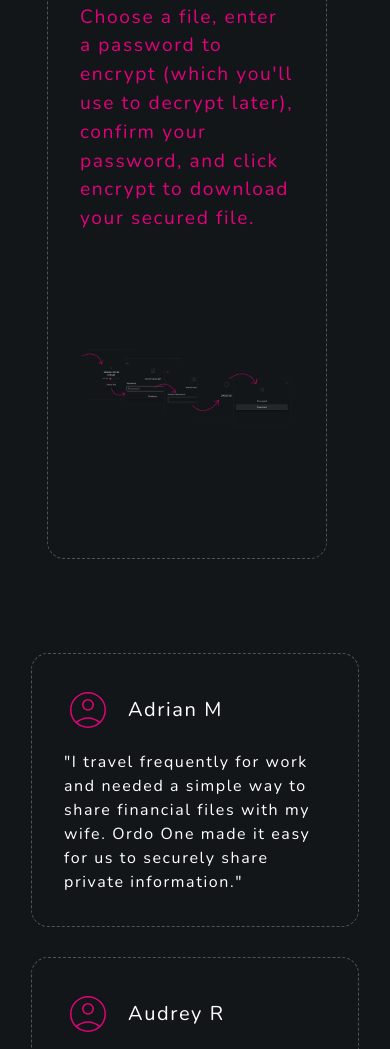
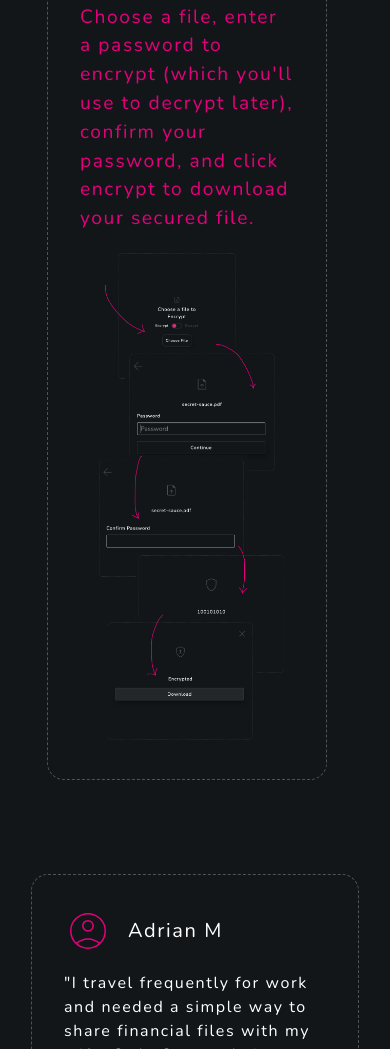
Before and after one commit to phoenixpulsar/ui-kata, a website built with Vite: page index.html in a window 390 px wide. Shown: the part 2355-3404 px from the top of the page. Built offline with nearby package versions, Linux system fonts and the light colour scheme; some packages are replaced by stand-ins of ours; no server answers.

Commit message:
Added img css handling

```diff
--- a/index.html
+++ b/index.html
@@ -343,7 +343,8 @@
           <div class="step-title">Easy to use</div>
           <div class="step-description">Choose a file, enter a password to encrypt (which you'll use to decrypt later), confirm your password, and click encrypt to download your secured file.</div>
           <div class="step-img">
-            <img src="/step-2-landscape.png" alt="Step 1 PNG" class="landscape" data-portrait="/step-2-portrait.png">
+            <img src="/assets/step-2-landscape.png" alt="Step Guide PNG" class="landscape">
+            <img src="/assets/step-2-portrait.png" alt="Step Guide PNG" class="portrait">
           </div>
         </div>
       </div>
--- a/styles/main.scss
+++ b/styles/main.scss
@@ -224,8 +224,6 @@
   overflow-wrap: break-word;
 }
 
-
-
 .section-guide {
   display: grid;
   grid-template-columns: repeat(2, 1fr); /* 2 columns on larger screens */
@@ -240,7 +238,6 @@
   display: flex;
   flex-direction: column;
   justify-content: flex-start;
-  // align-items: center;
   background-color: var(--gray100); /* Example background color */
   color: white; /* Text color */
   font-size: 1.5rem; /* Adjusted font size */
@@ -256,17 +253,17 @@
   background-color: var(--gray100);
 }
 
-.step-1-guide{
+.step-1-guide {
   align-items: center;
   justify-content: center;
   background-color: var(--gray100);
+}
 
-  button {
-    margin-top: 1rem;
-    width: 8rem;
-    font-size: medium;
-    outline: 1px solid var(--pink);
-  }
+.step-1-guide button {
+  margin-top: 1rem;
+  width: 8rem;
+  font-size: medium;
+  outline: 1px solid var(--pink);
 }
 
 .step-title {
@@ -278,16 +275,6 @@
   font-size: 1.2rem;
   margin-bottom: 1rem;
   color: var(--pink);
-}
-
-.step-img img {
-  max-width: 100%;
-  height: auto;
-}
-
-/* Span steps 2 and 4 across both columns */
-.step-5-guide, .step-3-guide {
-  grid-column: span 2;
 }
 
 .step-img {
@@ -302,6 +289,11 @@
   max-width: 100%;
   max-height: 100%;
   height: auto;
+  display: none; /* Hide images by default */
+}
+
+.step-img img.landscape {
+  display: block; /* Show landscape image on larger screens */
 }
 
 @media (max-width: 768px) {
@@ -312,9 +304,20 @@
 
 @media (max-width: 970px) {
   .step-img img.landscape {
-    content: attr(data-portrait); /* Switch to portrait image */
+    display: none; /* Hide landscape image on smaller screens */
+  }
+
+  .step-img img.portrait {
+    display: block; /* Show portrait image on smaller screens */
   }
 }
+
+/* Span steps 2 and 4 across both columns */
+.step-5-guide, .step-3-guide {
+  grid-column: span 2;
+}
+
+
 
 .section-stats {
   display: grid;
```
Also changed, not shown: app.js (+0 -18 lines).
